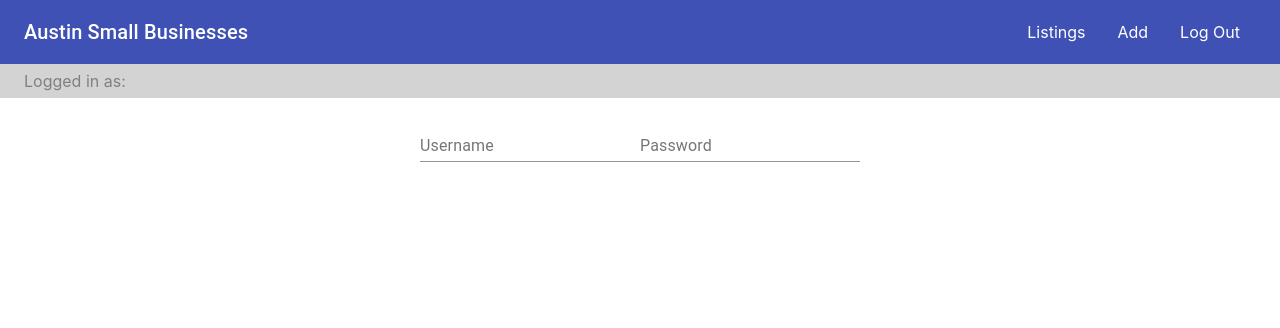
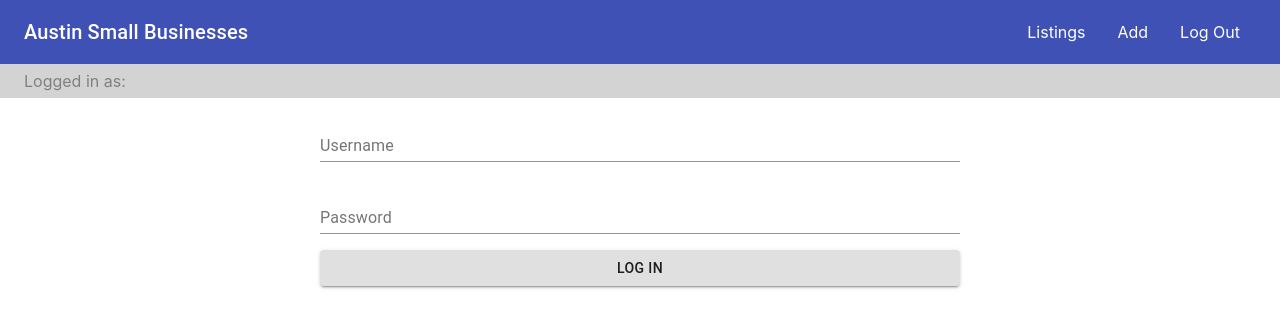
Before and after one commit to SeanPhilippi/austin-small-businesses, a React (Create React App) app: page /login in a window 1280 px wide. Shown: the top 328 px of the page. Built offline with nearby package versions, Linux system fonts and the light colour scheme; no server answers.

Commit message:
setCurrentUser refactor, LoginPage capturing text in state

```diff
--- a/src/components/AddListing/AddListing.js
+++ b/src/components/AddListing/AddListing.js
@@ -1,6 +1,6 @@
 import React from 'react';
 import Map from '../Map/Map';
-import { TextField } from '@material-ui/core';
+import { TextField, Button } from '@material-ui/core';
 import './AddListing.css';
 
 const AddListing = () => {
@@ -31,6 +31,7 @@ const AddListing = () => {
           label="Description"
           margin="normal"
         />
+        <Button type="submit" label="Add Listing" />
       </form>
       <Map />
     </div>
--- a/src/components/LoginPage.js
+++ b/src/components/LoginPage.js
@@ -1,26 +1,69 @@
-import React from 'react';
-import { TextField } from '@material-ui/core';
+import React, { PureComponent } from 'react';
+import { connect } from 'react-redux';
+import { TextField, Button } from '@material-ui/core';
+import { setCurrentUser } from '../redux/actions';
 
 // import './LoginPage.css';
 
-const LoginPage = () => {
+class LoginPage extends PureComponent {
+  state = {
+    username: '',
+    password: ''
+  };
+
+  onTextChange = ({ target: { name, value } }) => {
+    this.setState({ [name]: value });
+  };
+
+  handleLogin = () => {
+    const user = {
+      username: this.state.username,
+      password: this.state.password
+    };
+    this.props.setCurrentUser(user, true);
+  };
+
+  render() {
+    const { errors } = this.props;
     return (
-    <div className="">
+      <div className="d-flex flex-column w-50 mx-auto">
         <TextField
-        id="standard-basic"
+          error={ errors.login.name }
+          onChange={ this.onTextChange }
           className=""
+          name="username"
           label="Username"
           margin="normal"
+          helperText={ errors.login.name && "Incorrect entry." }
         />
         <TextField
-        id="standard-basic"
+          error={ errors.login.password }
+          onChange={ this.onTextChange }
           type="password"
           className=""
+          name="password"
           label="Password"
           margin="normal"
+          helperText={ errors.login.password && "Incorrect entry." }
         />
+        <Button
+          className="mt-2"
+          onClick={ this.handleLogin }
+          variant="contained"
+        >
+          Log In
+        </Button>
       </div>
     );
   };
+};
 
-export default LoginPage;
+const mapStateToProps = state => ({
+  errors: state.errors
+});
+
+const mapDispatchToProps = dispatch => ({
+  setCurrentUser: (user, bool) => dispatch(setCurrentUser(user, bool)),
+});
+
+export default connect(mapStateToProps, mapDispatchToProps)(LoginPage);
--- a/src/components/Nav/Nav.js
+++ b/src/components/Nav/Nav.js
@@ -3,13 +3,13 @@ import { Toolbar, Typography } from '@material-ui/core';
 import { Link } from 'react-router-dom';
 import { connect } from 'react-redux';
 import Appbar from '@material-ui/core/Appbar';
-import { logOutUser } from '../../redux/actions';
+import { setCurrentUser } from '../../redux/actions';
 
 import './Nav.css';
 
 class Nav extends PureComponent {
   whatToShow = () => {
-    const { isAuthenticated, logOutUser } = this.props;
+    const { isAuthenticated, setCurrentUser } = this.props;
     if (isAuthenticated) {
       return (
         <div className="links">
@@ -20,7 +20,7 @@ class Nav extends PureComponent {
             Add
           </Link>
           <Link
-            onClick={ logOutUser }
+            onClick={ () => setCurrentUser({}, false) }
             className="text-white nav_link"
             to='logout'
           >
@@ -68,7 +68,7 @@ const mapStateToProps = state => ({
 });
 
 const mapDispatchToProps = dispatch => ({
-  logOutUser: () => dispatch(logOutUser()),
+  setCurrentUser: (user, bool) => dispatch(setCurrentUser(user, bool)),
 });
 
 export default connect(mapStateToProps, mapDispatchToProps)(Nav);
--- a/src/redux/actions.js
+++ b/src/redux/actions.js
@@ -1,13 +1,11 @@
 export const TYPES = {
   SET_CURRENT_USER: 'SET_CURRENT_USER',
-  LOG_OUT_USER: 'LOG_OUT_USER',
 };
 
-export const setCurrentUser = user => ({
+export const setCurrentUser = (user, bool) => ({
   type: TYPES.SET_CURRENT_USER,
-  payload: user // user object
+  payload: {
+    user, // user object
+    bool
+  }
 });
-
-export const logOutUser = () => ({
-  type: TYPES.LOG_OUT_USER,
-});
--- a/src/redux/reducers.js
+++ b/src/redux/reducers.js
@@ -2,19 +2,20 @@ import { TYPES } from './actions';
 
 const initialState = {
   isAuthenticated: true,
-  username: ''
+  username: '',
+  errors: {
+    login: {},
+    register: {}
+  }
 };
 
 export default (state = initialState, { type, payload }) => {
   switch (type) {
     case TYPES.SET_CURRENT_USER: return {
       ...state,
-      user: payload
+      isAuthenticated: payload.bool,
+      user: payload.user
     };
-    case TYPES.LOG_OUT_USER: return {
-      ...state,
-      isAuthenticated: false
-    }
     default: return state;
-  }
+  };
 };
```
Lines whose indentation alone changed are shown as unchanged.
